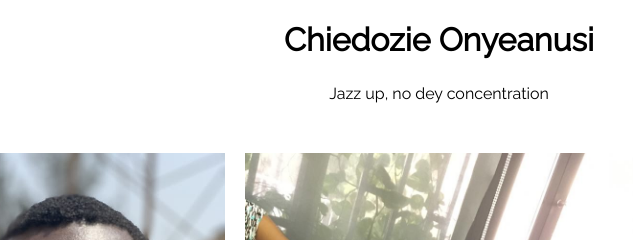
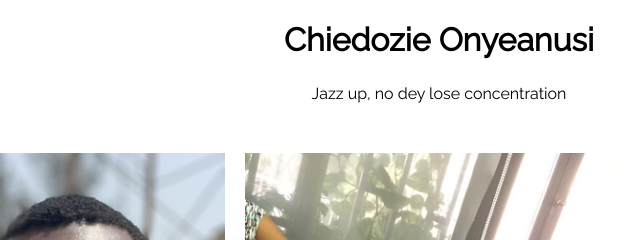
Before and after one commit to Fedozie/First-task-for-WeJapa-internship, a plain HTML site: page index.html in a window 1280 px wide. Shown: the top 240 px of the page, 201-841 px from the left. Drawn offline with Linux system fonts and the light colour scheme.

Commit message:
Update index.html
Corrected grammatical error

```diff
--- a/index.html
+++ b/index.html
@@ -12,7 +12,7 @@
     <header>
         <h1>Chiedozie Onyeanusi</h1>
         <p>
-            Jazz up, no dey concentration
+            Jazz up, no dey lose concentration
         </p>
     </header>
     <main>
```
